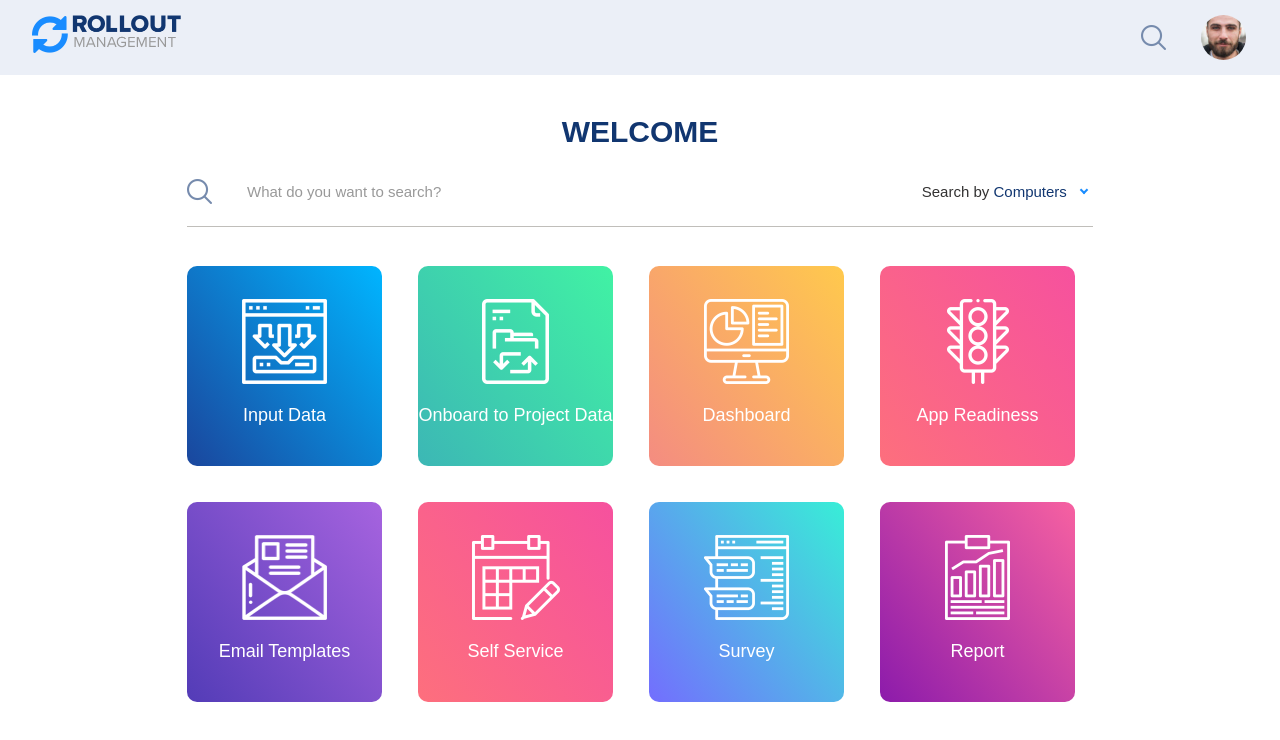
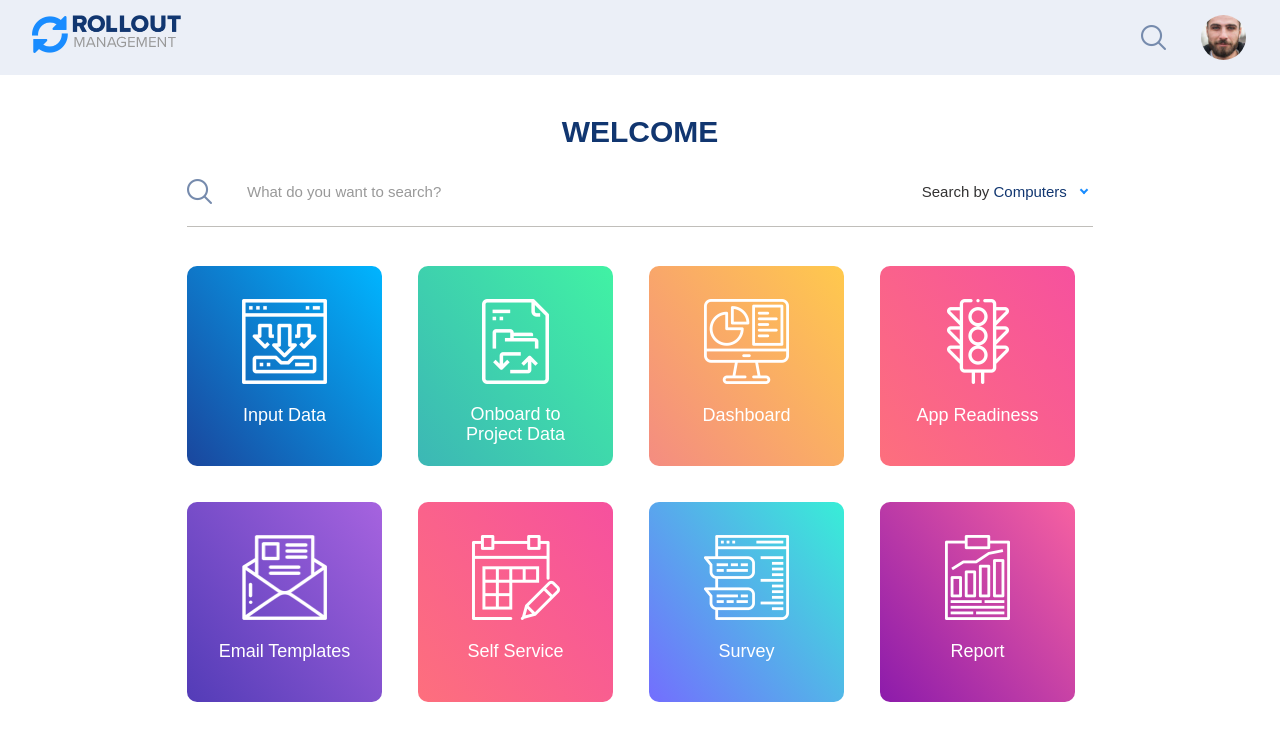
Before and after one commit to fireflysmile/tool-ui, an Angular app: page /welcome in a window 1280 px wide. Shown: the top 740 px of the page. Built offline with nearby package versions, Linux system fonts and the light colour scheme.

Commit message:
fix view line

```diff
--- a/src/app/pages/welcome/welcome.component.scss
+++ b/src/app/pages/welcome/welcome.component.scss
@@ -56,6 +56,8 @@
           font-size: 18px;
           color: white;
           line-height: 20px;
+          display: inline-block;
+          padding: 0 23px;
         }
       }
     }
```
